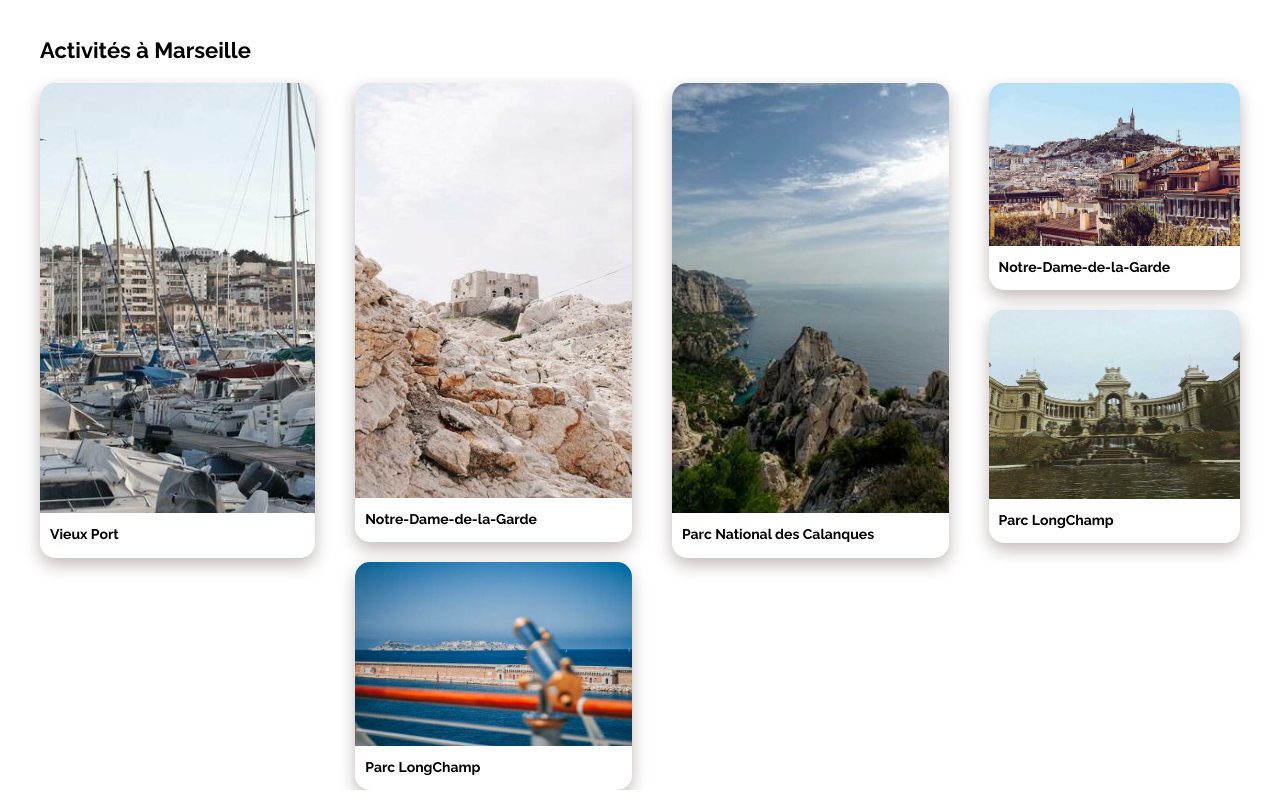
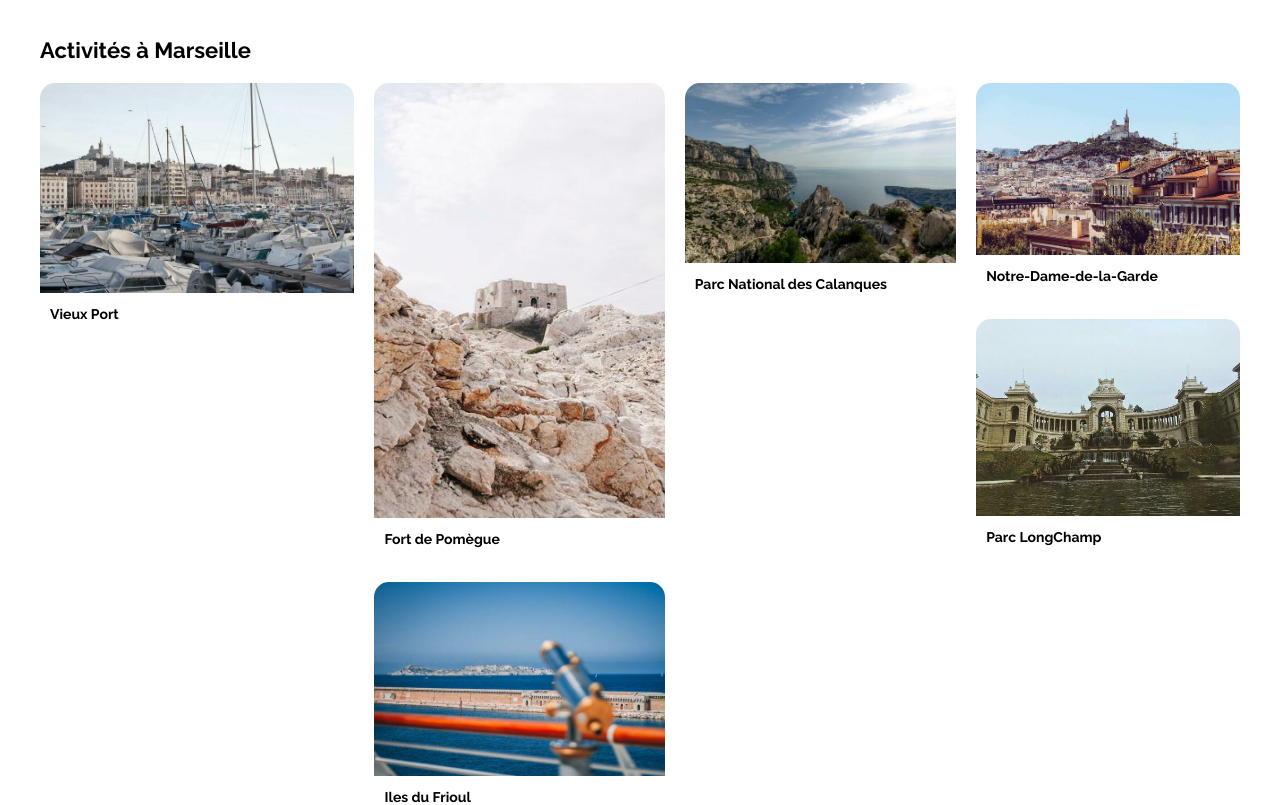
Before and after one commit to pascalinecte91/P2_Booki_-Transformez_maquette, a website: page index.html in a window 1280 px wide. Shown: the part 925-1730 px from the top of the page. Drawn offline with Linux system fonts and the light colour scheme.

Commit message:
section activity

```diff
--- a/css/style.desktop.css
+++ b/css/style.desktop.css
@@ -13,3 +13,25 @@
 /*******************
        HEBERGEMENTS
 ********************/
+
+/**************************
+    SECTION activitiesList
+***************************/
+.activitiesList {
+    height: 300px;
+    gap: 20px;
+}
+
+
+.activitTwoPictures,
+.fort,
+.longChamp {
+    margin-bottom: 35px;
+}
+
+.activitTwoPictures,
+.notreDame,
+.frioul {
+    margin-bottom: 35px;
+
+}
--- a/css/style.mobile.css
+++ b/css/style.mobile.css
@@ -160,7 +160,7 @@ button.btn-gray-light i {
     flex-wrap: wrap;
     width: 100%;
     box-shadow: 0px 2px 10px var(--gray-light-box);
-    margin: 10px 0px 5px 10px;
+    margin: 10px 5px 5px 5px;
     height: auto;
 }
 
@@ -258,25 +258,29 @@ h3.popularName {
 /*****************
     ACTIVITES
 ******************/
-.activTitle {
-    padding-left: 20px;
-}
+
 
 .activitiesList {
     flex-direction: column;
-    padding: 20px;
+    margin: 10px 5px 5px 5px;
 }
 
-.activImg {
-    width: 100%;
-    border-radius: 15px;
-    font-size: 20px;
+.activTitle {
+    font-size: 22px;
+    color: black;
+    padding-left: 25px;
+    margin-top: 40px;
 }
 
-h3.activit {
-    font-size: 18px;
+.activitOnePicture,
+.vieuxPort .calanque {
+    height: 120;
 }
 
+
+.activitiesList {
+margin: 20px;
+}
 
 
 
--- a/css/style.tablet.css
+++ b/css/style.tablet.css
@@ -119,6 +119,22 @@ figcaption p {
     ACTIVITES
 ******************/
 
+.activitiesList {
+    height: 250px;
+    gap: 20px;
+}
 
-.activitiesList {
-    height: 350px;
+
+.activitTwoPictures,
+.fort,
+.longChamp {
+
+    margin-bottom: 35px;
+}
+
+.activitTwoPictures,
+.notreDame,
+.frioul {
+    margin-bottom: 35px;
+
+}
--- a/index.html
+++ b/index.html
@@ -244,13 +244,11 @@
         <!--END section Popular-->
 
         <!--Activity-->
-
         <h2 class="activTitle">Activités à Marseille</h2>
         <section class="activitiesList">
-            <!-- image 1 colonne-->
             <article class="activitOnePicture">
-                <a class="activImg" href="#">
-                    <figure class="oneImg"><img
+                <a href="#">
+                    <figure class="vieuxPort"><img
                             src="./images/activites/4_small/reno-laithienne-QUgJhdY5Fyk-unsplash.jpg" alt="image">
                         <figcaption>
                             <h3 class="activit">Vieux Port</h3>
@@ -258,29 +256,28 @@
                     </figure>
                 </a>
             </article>
-            <!-- 2 images  -->
             <article class="activitTwoPictures">
-                <a class="columnDouble" href="#">
-                    <figure class="twoImg2">
+                <a href="#">
+                    <figure class="fort">
                         <img src="./images/activites/4_small/paul-hermann-QFTrLdQIRhI-unsplash.jpg" alt="image">
                         <figcaption>
-                            <h3 class="activit">Notre-Dame-de-la-Garde</h3>
+                            <h3 class="activit">Fort de Pomègue </h3>
                         </figcaption>
                     </figure>
-                    </a>
-                    <a class="columnDouble" href="#">
-                    <figure class="twoImg1">
+                </a>
+                <a href="#">
+                    <figure class="frioul">
                         <img src="./images/activites/4_small/kevin-hikari-rV_Qd1l-VXg-unsplash.jpg" alt="image">
                         <figcaption>
-                            <h3 class="activit">Parc LongChamp</h3>
+                            <h3 class="activit">Iles du Frioul</h3>
                         </figcaption>
                     </figure>
                 </a>
             </article>
-            <!-- image 1 colonne-->
+
             <article class="activitOnePicture">
-                <a class="activImg" href="#">
-                    <figure class="oneImg"><img
+                <a href="#">
+                    <figure class="calanques"><img
                             src="./images/activites/4_small/kilyan-sockalingum-NR8-cBCN3aI-unsplash.jpg" alt="image">
                         <figcaption>
                             <h3 class="activit">Parc National des Calanques</h3>
@@ -288,18 +285,19 @@
                     </figure>
                 </a>
             </article>
-            <!-- 2 images  -->
+
             <article class="activitTwoPictures">
-                <a class="columnDouble" href="#">
-                    <figure class="twoImg2">
+                <a href="#">
+                    <figure class="notreDame">
                         <img src="./images/activites/4_small/florian-wehde-xW9e8gdotxI-unsplash.jpg" alt="image">
                         <figcaption>
                             <h3 class="activit">Notre-Dame-de-la-Garde</h3>
                         </figcaption>
                     </figure>
-                    </a>
-                    <a class="columnDouble" href="#">
-                    <figure class="twoImg1">
+                </a>
+
+                <a href="#">
+                    <figure class="longChamp">
                         <img src="./images/activites/4_small/lena-paulin-wH2-EJoDcV0-unsplash.jpg" alt="image">
                         <figcaption>
                             <h3 class="activit">Parc LongChamp</h3>
@@ -308,6 +306,9 @@
                 </a>
             </article>
         </section>
+
+
+
     </main>
     <!--END section Activity-->
 
```
